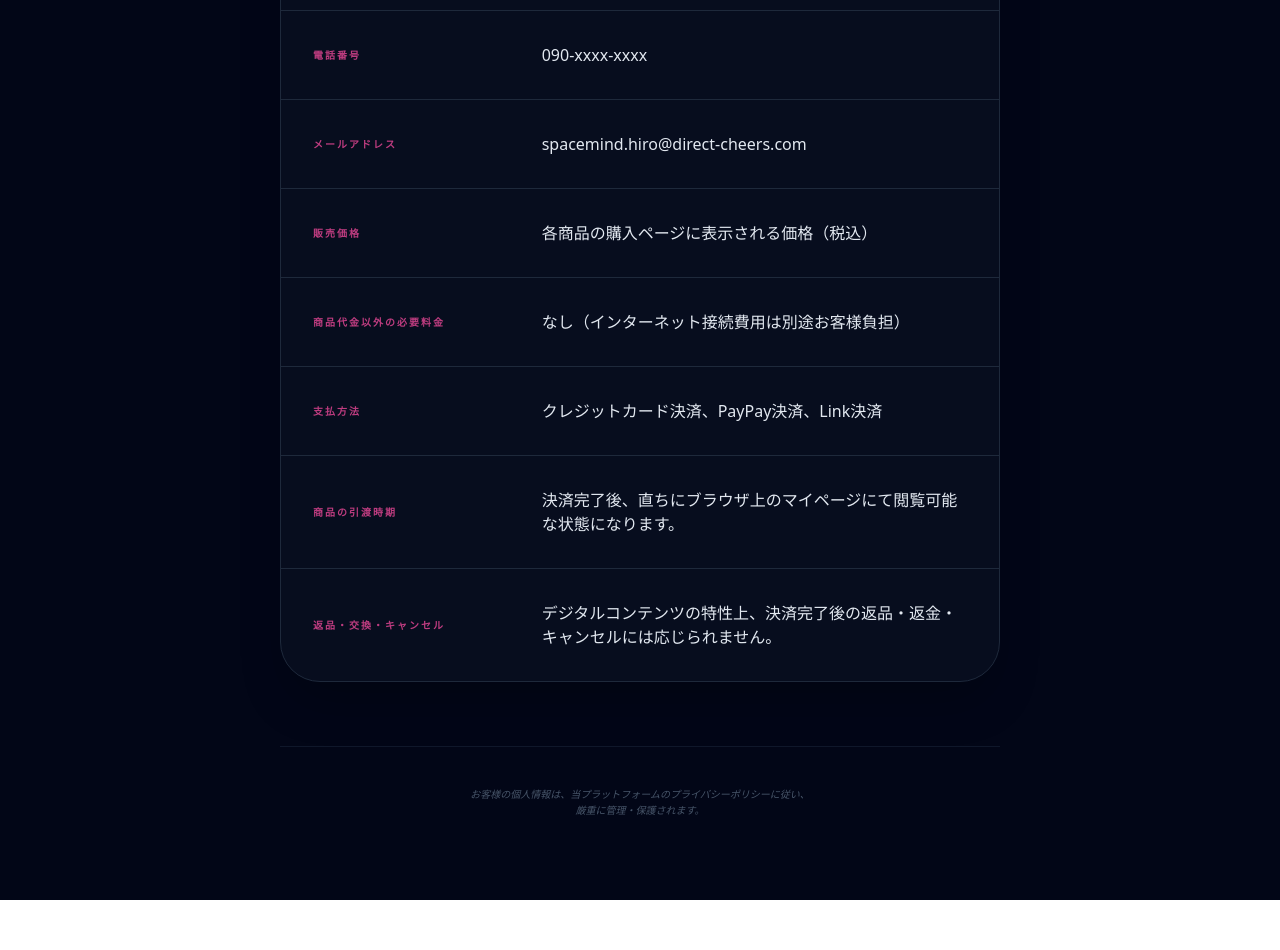
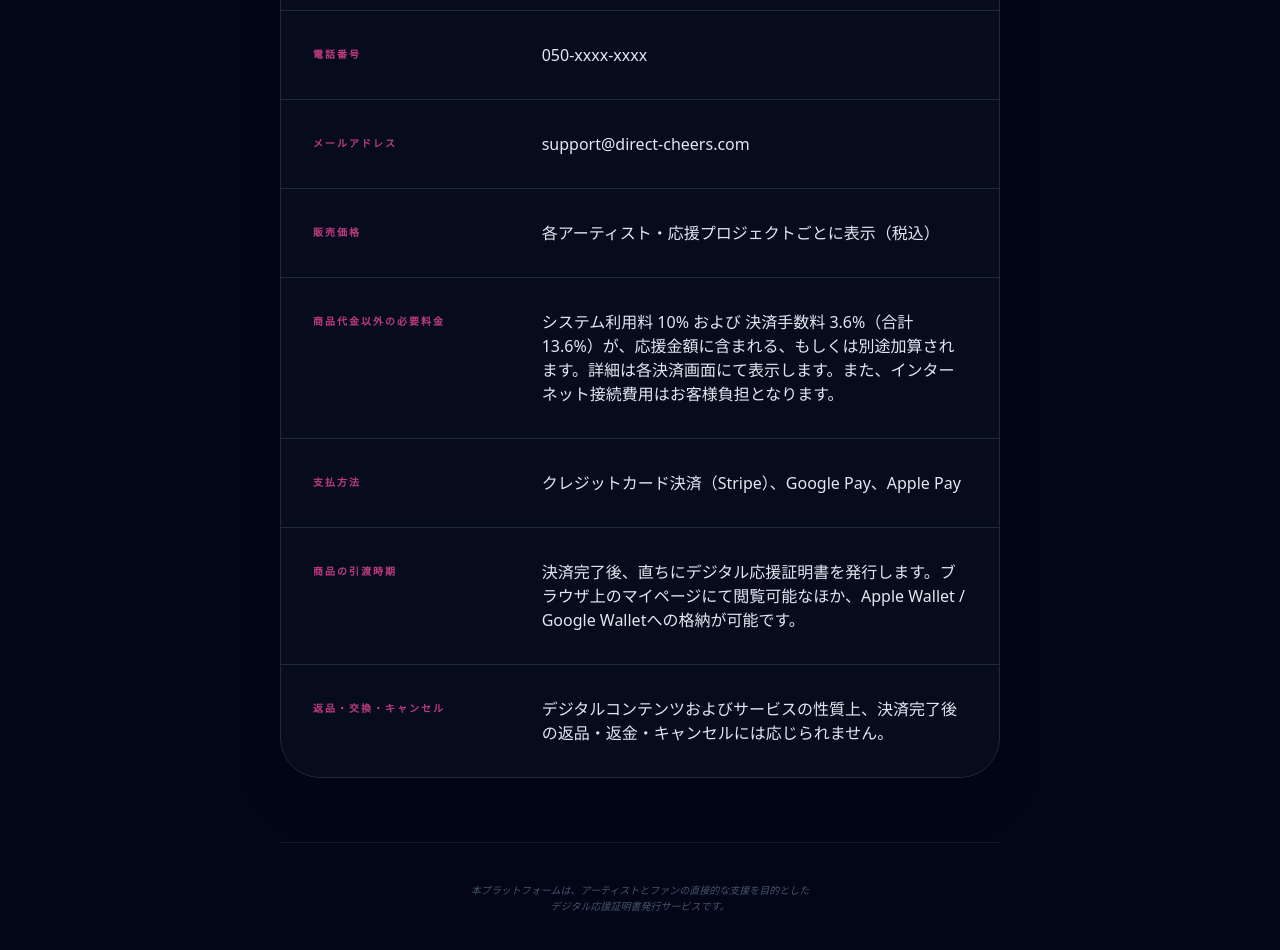
Before and after one commit to spacemindhiro/direct-cheers, a Next.js app: page /law in a window 1280 px wide. Shown: the part 640-1590 px from the top of the page. Before the commit the page ends 1540 px from the top, so only its background shows below. Built offline with nearby package versions, Linux system fonts and the light colour scheme.

Commit message:
NFTをやめる

```diff
--- a/app/law/page.tsx
+++ b/app/law/page.tsx
@@ -1,24 +1,32 @@
+'use client';
+
 import React from 'react';
 import Link from 'next/link';
 import { ArrowLeft, ShieldCheck } from "lucide-react";
 
 export default function LawPage() {
+  // ✅ 確定した手数料体系（13.6%）と商品を反映
   const lawData = [
     { label: "販売業者", value: "SpaceMind Direct Cheers 事務局（代表：森脇 弘貴）" },
     { label: "代表責任者", value: "森脇 弘貴" },
-    { label: "所在地", value: "〒223-0062 神奈川県横浜市港北区日吉本町x-x-x" },
-    { label: "電話番号", value: "090-xxxx-xxxx" },
-    { label: "メールアドレス", value: "spacemind.hiro@direct-cheers.com" },
-    { label: "販売価格", value: "各商品の購入ページに表示される価格（税込）" },
-    { label: "商品代金以外の必要料金", value: "なし（インターネット接続費用は別途お客様負担）" },
-    { label: "支払方法", value: "クレジットカード決済、PayPay決済、Link決済" },
-    { label: "商品の引渡時期", value: "決済完了後、直ちにブラウザ上のマイページにて閲覧可能な状態になります。" },
-    { label: "返品・交換・キャンセル", value: "デジタルコンテンツの特性上、決済完了後の返品・返金・キャンセルには応じられません。" },
+    { label: "所在地", value: "〒223-0062 神奈川県横浜市港北区日吉本町x-x-x" }, // 確定したらここを埋める
+    { label: "電話番号", value: "050-xxxx-xxxx" }, // 取得した050番号をここに
+    { label: "メールアドレス", value: "support@direct-cheers.com" }, // お名前メールをここに
+    { label: "販売価格", value: "各アーティスト・応援プロジェクトごとに表示（税込）" },
+    {
+      label: "商品代金以外の必要料金",
+      value: "システム利用料 10% および 決済手数料 3.6%（合計 13.6%）が、応援金額に含まれる、もしくは別途加算されます。詳細は各決済画面にて表示します。また、インターネット接続費用はお客様負担となります。"
+    },
+    { label: "支払方法", value: "クレジットカード決済（Stripe）、Google Pay、Apple Pay" },
+    {
+      label: "商品の引渡時期",
+      value: "決済完了後、直ちにデジタル応援証明書を発行します。ブラウザ上のマイページにて閲覧可能なほか、Apple Wallet / Google Walletへの格納が可能です。"
+    },
+    { label: "返品・交換・キャンセル", value: "デジタルコンテンツおよびサービスの性質上、決済完了後の返品・返金・キャンセルには応じられません。" },
   ];
 
   return (
     <div className="min-h-screen bg-slate-950 text-slate-200 font-sans selection:bg-pink-500/30">
-      {/* --- Navigation --- */}
       <nav className="p-6 border-b border-slate-800 backdrop-blur-md bg-slate-950/80 sticky top-0 z-50">
         <div className="max-w-4xl mx-auto flex justify-between items-center">
           <Link href="/" className="flex items-center gap-2 text-sm font-bold hover:text-pink-500 transition-colors group">
@@ -31,7 +39,6 @@ export default function LawPage() {
       </nav>
 
       <main className="max-w-3xl mx-auto py-20 px-6">
-        {/* --- Header --- */}
         <section className="mb-16 text-center">
           <div className="inline-block p-3 bg-pink-500/10 rounded-2xl mb-6">
             <ShieldCheck className="text-pink-500" size={32} />
@@ -39,17 +46,16 @@ export default function LawPage() {
           <h1 className="text-4xl md:text-5xl font-black text-white mb-4 tracking-tighter italic uppercase">
             特定商取引法に基づく表記
           </h1>
-          <p className="text-slate-500 text-sm font-medium">
+          <p className="text-slate-500 text-sm font-medium uppercase tracking-widest">
             Specified Commercial Transactions Act
           </p>
         </section>
 
-        {/* --- Law Table --- */}
-        <div className="bg-slate-900/40 border border-slate-800 rounded-[2.5rem] overflow-hidden shadow-2xl">
+        <div className="bg-slate-900/40 border border-slate-800 rounded-[2.5rem] overflow-hidden shadow-2xl backdrop-blur-sm">
           <dl className="divide-y divide-slate-800">
             {lawData.map((item, index) => (
-              <div key={index} className="flex flex-col md:flex-row p-8 md:items-center gap-4 hover:bg-slate-900/60 transition-colors">
-                <dt className="md:w-1/3 text-[10px] font-bold uppercase tracking-[0.2em] text-pink-500/80">
+              <div key={index} className="flex flex-col md:flex-row p-8 md:items-start gap-4 hover:bg-slate-900/60 transition-colors">
+                <dt className="md:w-1/3 text-[10px] font-bold uppercase tracking-[0.2em] text-pink-500/80 pt-1">
                   {item.label}
                 </dt>
                 <dd className="md:w-2/3 text-sm md:text-base text-slate-200 font-medium leading-relaxed">
@@ -60,11 +66,10 @@ export default function LawPage() {
           </dl>
         </div>
 
-        {/* --- Notice --- */}
         <footer className="mt-16 pt-10 border-t border-slate-900">
           <p className="text-slate-600 text-[10px] text-center font-mono italic leading-relaxed">
-            お客様の個人情報は、当プラットフォームのプライバシーポリシーに従い、<br />
-            厳重に管理・保護されます。
+            本プラットフォームは、アーティストとファンの直接的な支援を目的とした<br />
+            デジタル応援証明書発行サービスです。
           </p>
         </footer>
       </main>
```
Also changed, not shown: app/page.tsx (+20 -23 lines).
